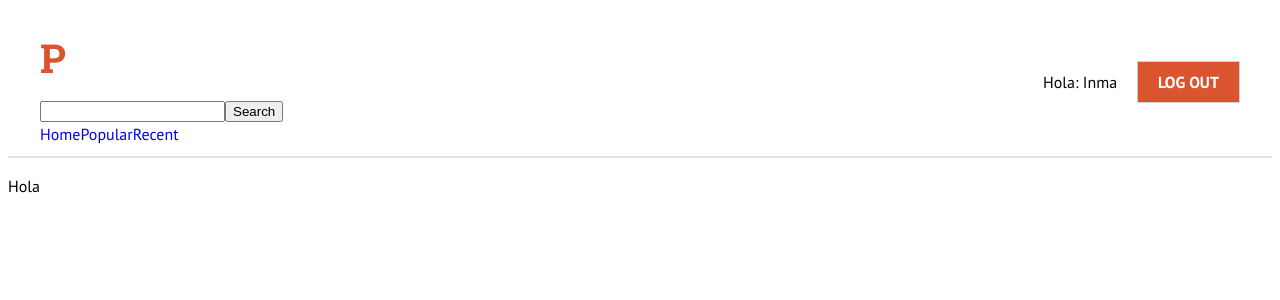
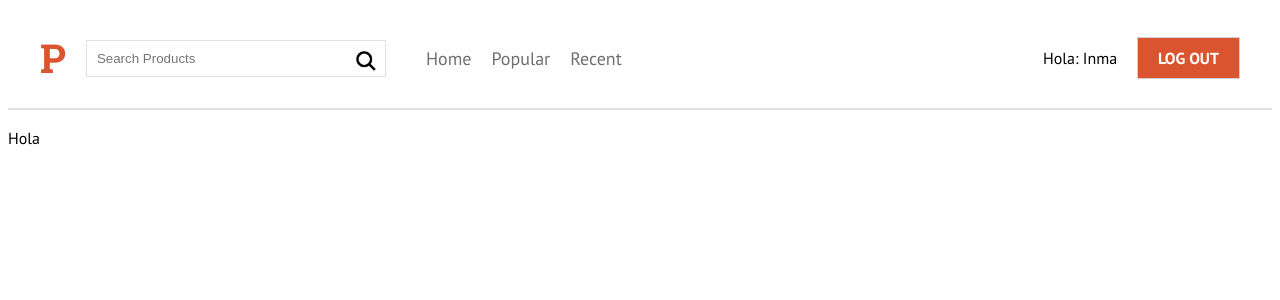
Before and after one commit to Inmacc96/producthunt-clone, a Next.js app: page / in a window 1280 px wide. Shown: the top 300 px of the page. Built offline with nearby package versions, Linux system fonts and the light colour scheme.

Commit message:
Define header styles: seacher and nav.

```diff
--- a/components/Header.jsx
+++ b/components/Header.jsx
@@ -9,7 +9,7 @@ const Header = () => {
   return (
     <header className={styles.header}>
       <div className={styles.containerHeader}>
-        <div>
+        <div className={styles.containerSearchNav}>
           <Link href="/">
             <p className={styles.logo}> P </p>
           </Link>
--- a/components/Nav.jsx
+++ b/components/Nav.jsx
@@ -1,8 +1,9 @@
 import Link from "next/link";
+import styles from "../styles/Nav.module.css"
 
 const Nav = () => {
   return (
-    <nav>
+    <nav className={styles.nav}>
       <Link href="/">Home</Link>
       <Link href="/">Popular</Link>
       <Link href="/">Recent</Link>
--- a/components/Search.jsx
+++ b/components/Search.jsx
@@ -1,12 +1,16 @@
+import styles from "../styles/Search.module.css";
 
 const Search = () => {
   return (
-    <form>
-        <input type="text" />
+    <form className={styles.formSearch}>
+      <input type="text" className={styles.inputText}
+      placeholder="Search Products" />
 
-        <button type="submit">Search</button>
+      <button type="submit" className={styles.inputSubmit}>
+        Search
+      </button>
     </form>
-  )
-}
+  );
+};
 
-export default Search
+export default Search;
--- a/styles/Header.module.css
+++ b/styles/Header.module.css
@@ -14,6 +14,11 @@
     display: flex;
     justify-content: space-between;
   }
+}
+
+.containerSearchNav{
+    display: flex;
+    align-items: center;
 }
 
 .logo {
--- /dev/null
+++ b/styles/Nav.module.css
@@ -0,0 +1,14 @@
+.nav{
+    padding-left: 2rem;
+}
+
+.nav a{
+    font-size: 1.8rem;
+    margin-left: 2rem;
+    color: var(--grey2);
+    font-family: "PT Sans", sans-serif;
+}
+
+.nav a:last-of-type{
+    margin-right: 0;
+}
--- /dev/null
+++ b/styles/Search.module.css
@@ -0,0 +1,28 @@
+.formSearch {
+  position: relative;
+}
+
+.inputText {
+  border: 1px solid var(--grey3);
+  padding: 1rem;
+  min-width: 300px;
+}
+
+.inputSubmit {
+  height: 3rem;
+  width: 3rem;
+  display: block;
+  background-size: 4rem;
+  background-image: url("/static/img/search.png");
+  background-repeat: no-repeat;
+  position: absolute;
+  right: 1rem;
+  top: 1px;
+  background-color: white;
+  border: none;
+  text-indent: -9999px; /* Para ocultar el texto del button */
+}
+
+.inputSubmit:hover {
+    cursor: pointer;
+}
```
